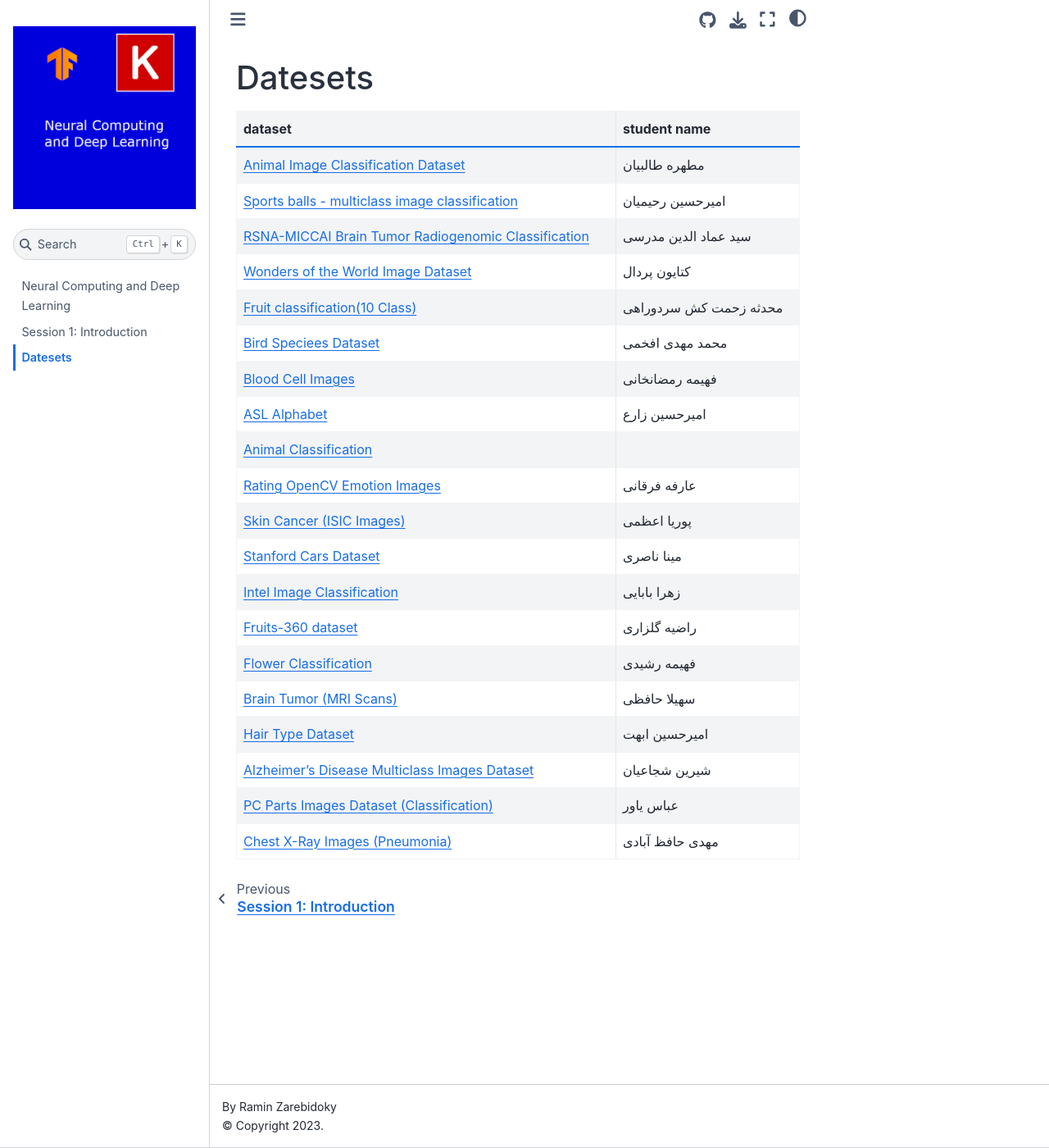
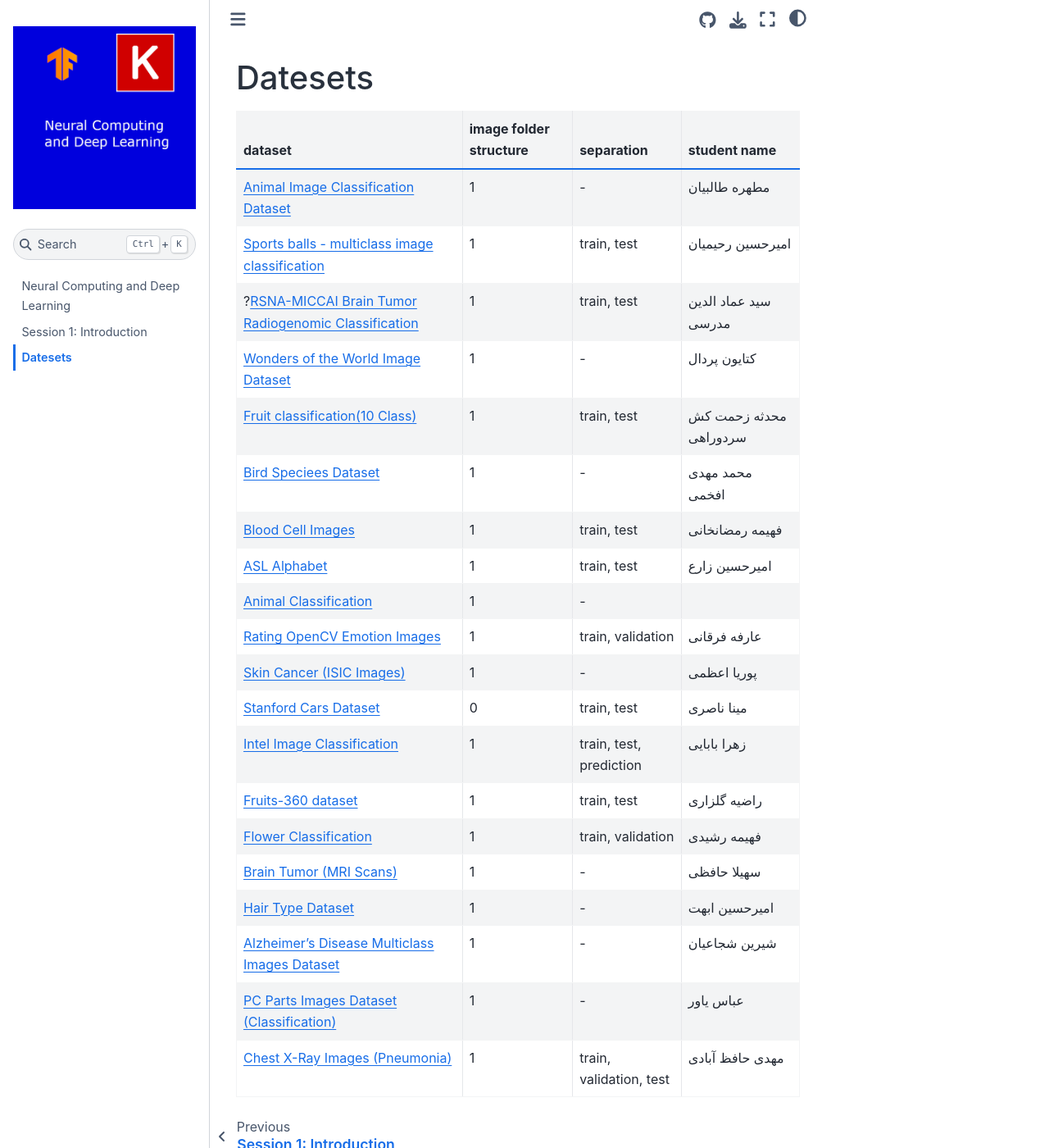
Before and after one commit to LiterallyTheOne/deep_learning_class, a Jupyter Book: the page built from docs/datasets.md, in a window 1280 px wide and 1400 px high. Shown: the whole window at 82% size. Built offline with Jupyter Book 1.0.4 settings and Sphinx 7.4.7 and the Sphinx Book theme 1.1.4, drawn with Linux system fonts in a browser that asks for light colours.

Commit message:
Add details about datasets

```diff
--- a/docs/datasets.md
+++ b/docs/datasets.md
@@ -1,24 +1,24 @@
 # Datesets
 
-| dataset                                                                                                                                             | student name           |
-| --------------------------------------------------------------------------------------------------------------------------------------------------- | ---------------------- |
-| [Animal Image Classification Dataset](https://www.kaggle.com/datasets/borhanitrash/animal-image-classification-dataset)                             | مطهره طالبیان          |
-| [Sports balls - multiclass image classification](https://www.kaggle.com/datasets/samuelcortinhas/sports-balls-multiclass-image-classification)      | امیرحسین رحیمیان       |
-| [RSNA-MICCAI Brain Tumor Radiogenomic Classification](https://www.kaggle.com/competitions/rsna-miccai-brain-tumor-radiogenomic-classification/data) | سید عماد الدین مدرسی   |
-| [Wonders of the World Image Dataset](https://www.kaggle.com/datasets/balabaskar/wonders-of-the-world-image-classification/data)                     | کتایون پردال           |
-| [Fruit classification(10 Class)](https://www.kaggle.com/datasets/karimabdulnabi/fruit-classification10-class)                                       | محدثه زحمت کش سردوراهی |
-| [Bird Speciees Dataset](https://www.kaggle.com/datasets/rahmasleam/bird-speciees-dataset)                                                           | محمد مهدی افخمی        |
-| [Blood Cell Images](https://www.kaggle.com/datasets/paultimothymooney/blood-cells/data)                                                             | فهیمه رمضانخانی        |
-| [ASL Alphabet](https://www.kaggle.com/datasets/grassknoted/asl-alphabet)                                                                            | امیرحسین زارع          |
-| [Animal Classification](https://www.kaggle.com/datasets/ayushv322/animal-classification)                                                            |                        |
-| [Rating OpenCV Emotion Images](https://www.kaggle.com/datasets/gazu468/cifar10-classification-image/code)                                           | عارفه فرقانی           |
-| [Skin Cancer (ISIC Images)](https://www.kaggle.com/datasets/rm1000/skin-cancer-isic-images)                                                         | پوریا اعظمی            |
-| [Stanford Cars Dataset](https://www.kaggle.com/datasets/jessicali9530/stanford-cars-dataset)                                                        | مینا ناصری             |
-| [Intel Image Classification](https://www.kaggle.com/datasets/puneet6060/intel-image-classification)                                                 | زهرا بابایی            |
-| [Fruits-360 dataset](https://www.kaggle.com/datasets/moltean/fruits)                                                                                | راضیه گلزاری           |
-| [Flower Classification](https://www.kaggle.com/datasets/marquis03/flower-classification)                                                            | فهیمه رشیدی            |
-| [Brain Tumor (MRI Scans)](https://www.kaggle.com/datasets/rm1000/brain-tumor-mri-scans)                                                             | سهیلا حافظی            |
-| [Hair Type Dataset](https://www.kaggle.com/datasets/kavyasreeb/hair-type-dataset)                                                                   | امیرحسین ابهت          |
-| [Alzheimer's Disease Multiclass Images Dataset](https://www.kaggle.com/datasets/aryansinghal10/alzheimers-multiclass-dataset-equal-and-augmented)   | شیرین شجاعیان          |
-| [PC Parts Images Dataset (Classification)](https://www.kaggle.com/datasets/asaniczka/pc-parts-images-dataset-classification)                        | عباس یاور              |
-| [Chest X-Ray Images (Pneumonia)](https://www.kaggle.com/datasets/paultimothymooney/chest-xray-pneumonia/data)                                       | مهدی حافظ آبادی        |
+| dataset                                                                                                                                              | image folder structure | separation              | student name           |
+| ---------------------------------------------------------------------------------------------------------------------------------------------------- | ---------------------- | ----------------------- | ---------------------- |
+| [Animal Image Classification Dataset](https://www.kaggle.com/datasets/borhanitrash/animal-image-classification-dataset)                              | 1                      | -                       | مطهره طالبیان          |
+| [Sports balls - multiclass image classification](https://www.kaggle.com/datasets/samuelcortinhas/sports-balls-multiclass-image-classification)       | 1                      | train, test             | امیرحسین رحیمیان       |
+| ?[RSNA-MICCAI Brain Tumor Radiogenomic Classification](https://www.kaggle.com/competitions/rsna-miccai-brain-tumor-radiogenomic-classification/data) | 1                      | train, test             | سید عماد الدین مدرسی   |
+| [Wonders of the World Image Dataset](https://www.kaggle.com/datasets/balabaskar/wonders-of-the-world-image-classification/data)                      | 1                      | -                       | کتایون پردال           |
+| [Fruit classification(10 Class)](https://www.kaggle.com/datasets/karimabdulnabi/fruit-classification10-class)                                        | 1                      | train, test             | محدثه زحمت کش سردوراهی |
+| [Bird Speciees Dataset](https://www.kaggle.com/datasets/rahmasleam/bird-speciees-dataset)                                                            | 1                      | -                       | محمد مهدی افخمی        |
+| [Blood Cell Images](https://www.kaggle.com/datasets/paultimothymooney/blood-cells/data)                                                              | 1                      | train, test             | فهیمه رمضانخانی        |
+| [ASL Alphabet](https://www.kaggle.com/datasets/grassknoted/asl-alphabet)                                                                             | 1                      | train, test             | امیرحسین زارع          |
+| [Animal Classification](https://www.kaggle.com/datasets/ayushv322/animal-classification)                                                             | 1                      | -                       |                        |
+| [Rating OpenCV Emotion Images](https://www.kaggle.com/datasets/juniorbueno/rating-opencv-emotion-images)                                             | 1                      | train, validation       | عارفه فرقانی           |
+| [Skin Cancer (ISIC Images)](https://www.kaggle.com/datasets/rm1000/skin-cancer-isic-images)                                                          | 1                      | -                       | پوریا اعظمی            |
+| [Stanford Cars Dataset](https://www.kaggle.com/datasets/jessicali9530/stanford-cars-dataset)                                                         | 0                      | train, test             | مینا ناصری             |
+| [Intel Image Classification](https://www.kaggle.com/datasets/puneet6060/intel-image-classification)                                                  | 1                      | train, test, prediction | زهرا بابایی            |
+| [Fruits-360 dataset](https://www.kaggle.com/datasets/moltean/fruits)                                                                                 | 1                      | train, test             | راضیه گلزاری           |
+| [Flower Classification](https://www.kaggle.com/datasets/marquis03/flower-classification)                                                             | 1                      | train, validation       | فهیمه رشیدی            |
+| [Brain Tumor (MRI Scans)](https://www.kaggle.com/datasets/rm1000/brain-tumor-mri-scans)                                                              | 1                      | -                       | سهیلا حافظی            |
+| [Hair Type Dataset](https://www.kaggle.com/datasets/kavyasreeb/hair-type-dataset)                                                                    | 1                      | -                       | امیرحسین ابهت          |
+| [Alzheimer's Disease Multiclass Images Dataset](https://www.kaggle.com/datasets/aryansinghal10/alzheimers-multiclass-dataset-equal-and-augmented)    | 1                      | -                       | شیرین شجاعیان          |
+| [PC Parts Images Dataset (Classification)](https://www.kaggle.com/datasets/asaniczka/pc-parts-images-dataset-classification)                         | 1                      | -                       | عباس یاور              |
+| [Chest X-Ray Images (Pneumonia)](https://www.kaggle.com/datasets/paultimothymooney/chest-xray-pneumonia/data)                                        | 1                      | train, validation, test | مهدی حافظ آبادی        |
```
